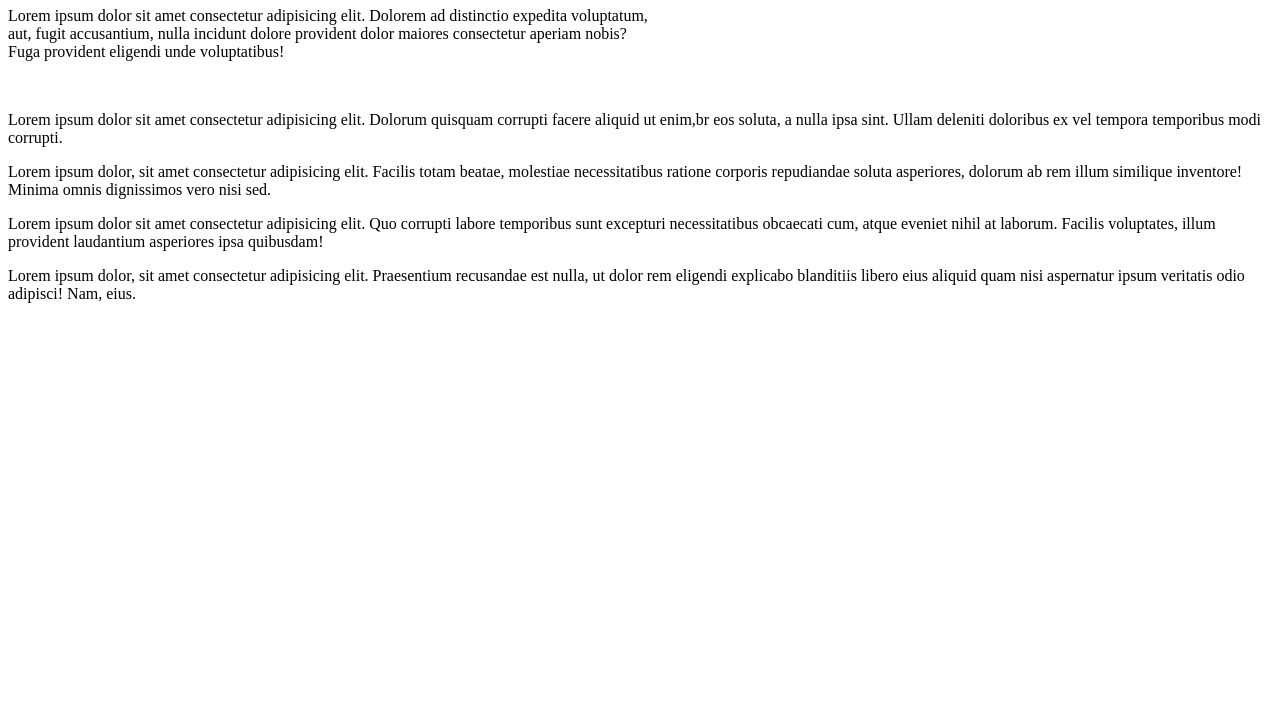
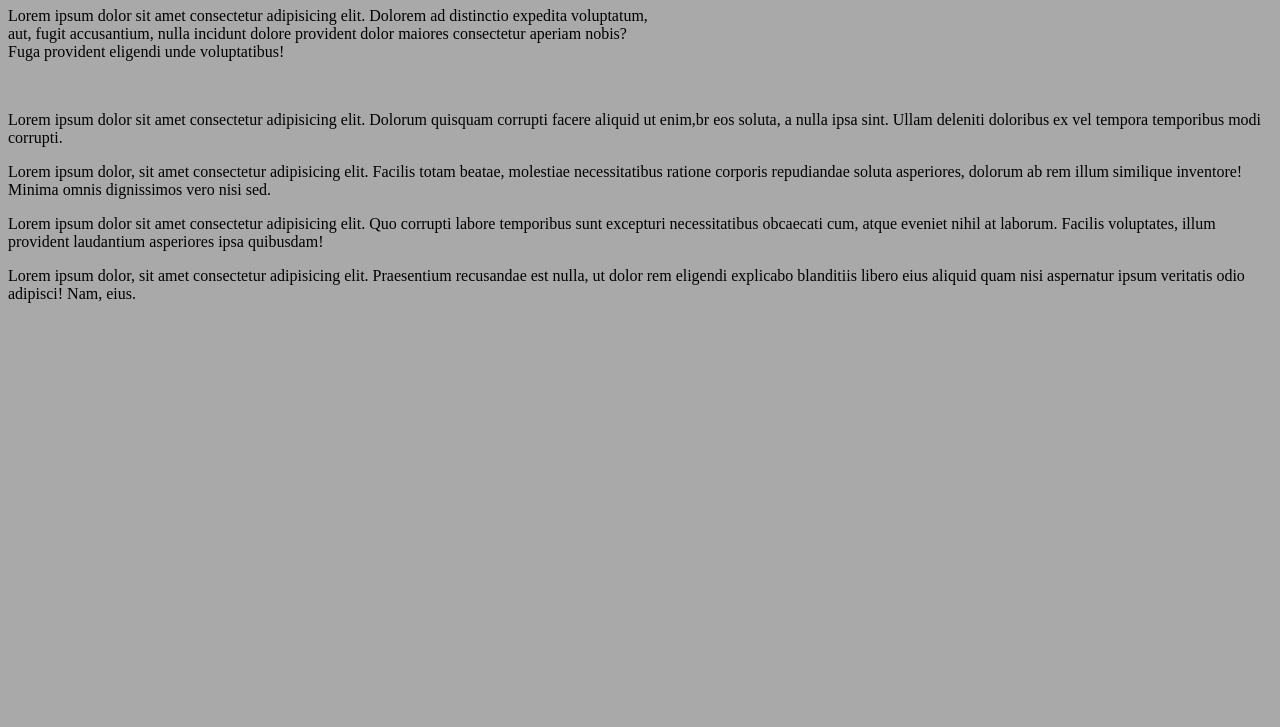
Before and after one commit to MateusCampaner/Ola-Mundo, a plain HTML site: page site-exemplo/index.html in a window 1280 px wide. Shown: the part 73-800 px from the top of the page. Drawn offline with Linux system fonts and the light colour scheme.

Commit message:
adicionar estilo css 7/4/2020

```diff
--- a/site-exemplo/index.html
+++ b/site-exemplo/index.html
@@ -4,7 +4,7 @@
     <meta charset="UTF-8">
     <meta name="viewport" content="width=device-width, initial-scale=1.0">
     <title>Primeiro Site teste do repositório</title>
-    <a href= "style.css"></a>
+    <link href="style.css" rel="stylesheet">
 </head>
 <body>
     <h1>Olá Mundo</h1>
```
